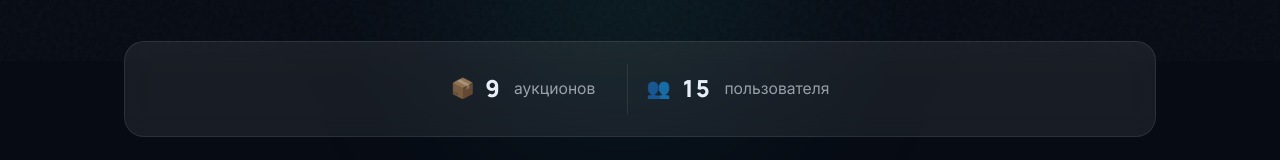
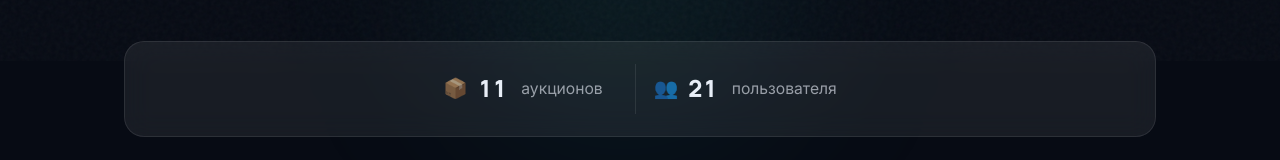
Before and after one commit to Denic1989/torger-landing, a plain HTML site: page index.html in a window 1280 px wide. Shown: the part 739-899 px from the top of the page. Drawn offline with Linux system fonts and the light colour scheme; no server answers.

Commit message:
Update counters: 11 auctions, 21 users

```diff
--- a/index.html
+++ b/index.html
@@ -240,8 +240,8 @@
 
     <div class="counter-bar">
         <div class="counter-wrap">
-            <div class="counter-item"><span class="counter-ico">📦</span><span class="counter-num" id="auctionCount">9</span>&nbsp;аукционов</div>
-            <div class="counter-item"><span class="counter-ico">👥</span><span class="counter-num" id="userCount">15</span>&nbsp;пользователя</div>
+            <div class="counter-item"><span class="counter-ico">📦</span><span class="counter-num" id="auctionCount">11</span>&nbsp;аукционов</div>
+            <div class="counter-item"><span class="counter-ico">👥</span><span class="counter-num" id="userCount">21</span>&nbsp;пользователя</div>
         </div>
     </div>
 
```
